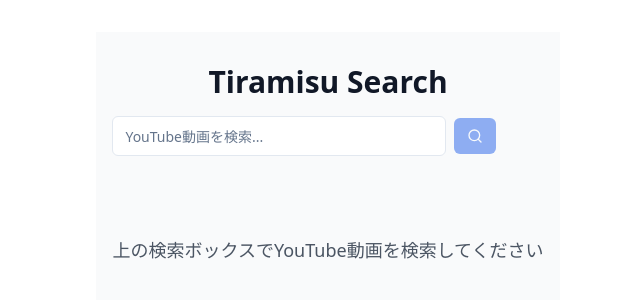
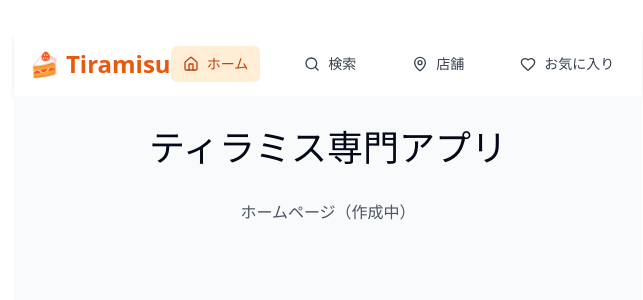
Before and after one commit to Otoriha/Tiramisu-app, a React (Vite) app in the folder frontend/: page / in a window 1280 px wide. Shown: the top 300 px of the page, without its empty margins (312-955 px from the left). Built offline with nearby package versions, Linux system fonts and the light colour scheme; no server answers.

Commit message:
feat: implement React Router for navigation
- Install react-router-dom
- Create Layout component with Navigation
- Create placeholder pages (Home, RecipeDetail, StoreMap, Favorites, NotFound)
- Configure routing in App.tsx
- Add responsive navigation with active state indicators

Closes #27

```diff
--- a/frontend/package.json
+++ b/frontend/package.json
@@ -19,6 +19,7 @@
     "lucide-react": "^0.523.0",
     "react": "^19.1.0",
     "react-dom": "^19.1.0",
+    "react-router-dom": "^7.6.2",
     "tailwind-merge": "^3.3.1"
   },
   "devDependencies": {
--- a/frontend/src/App.tsx
+++ b/frontend/src/App.tsx
@@ -1,8 +1,28 @@
 import './App.css'
+import { BrowserRouter, Routes, Route } from 'react-router-dom'
+import { Layout } from './components'
+import HomePage from './pages/HomePage'
 import SearchPage from './pages/SearchPage'
+import RecipeDetailPage from './pages/RecipeDetailPage'
+import StoreMapPage from './pages/StoreMapPage'
+import FavoritesPage from './pages/FavoritesPage'
+import NotFoundPage from './pages/NotFoundPage'
 
 function App() {
-  return <SearchPage />
+  return (
+    <BrowserRouter>
+      <Routes>
+        <Route path="/" element={<Layout />}>
+          <Route index element={<HomePage />} />
+          <Route path="search" element={<SearchPage />} />
+          <Route path="recipes/:id" element={<RecipeDetailPage />} />
+          <Route path="stores" element={<StoreMapPage />} />
+          <Route path="favorites" element={<FavoritesPage />} />
+          <Route path="*" element={<NotFoundPage />} />
+        </Route>
+      </Routes>
+    </BrowserRouter>
+  )
 }
 
 export default App
--- /dev/null
+++ b/frontend/src/components/Layout.tsx
@@ -0,0 +1,16 @@
+import React from 'react'
+import { Outlet } from 'react-router-dom'
+import Navigation from './Navigation'
+
+const Layout: React.FC = () => {
+  return (
+    <div className="min-h-screen bg-gray-50">
+      <Navigation />
+      <main>
+        <Outlet />
+      </main>
+    </div>
+  )
+}
+
+export default Layout
--- /dev/null
+++ b/frontend/src/components/Navigation.tsx
@@ -0,0 +1,74 @@
+import React from 'react'
+import { Link, useLocation } from 'react-router-dom'
+import { Home, Search, MapPin, Heart } from 'lucide-react'
+
+const Navigation: React.FC = () => {
+  const location = useLocation()
+
+  const navItems = [
+    { path: '/', label: 'ホーム', icon: Home },
+    { path: '/search', label: '検索', icon: Search },
+    { path: '/stores', label: '店舗', icon: MapPin },
+    { path: '/favorites', label: 'お気に入り', icon: Heart },
+  ]
+
+  return (
+    <nav className="bg-white shadow-md">
+      <div className="container mx-auto px-4">
+        <div className="flex items-center justify-between h-16">
+          {/* Logo */}
+          <Link to="/" className="flex items-center">
+            <span className="text-2xl font-bold text-orange-600">🍰 Tiramisu</span>
+          </Link>
+
+          {/* Desktop Navigation */}
+          <div className="hidden md:flex space-x-8">
+            {navItems.map((item) => {
+              const Icon = item.icon
+              const isActive = location.pathname === item.path
+
+              return (
+                <Link
+                  key={item.path}
+                  to={item.path}
+                  className={`flex items-center space-x-2 px-3 py-2 rounded-md text-sm font-medium transition-colors duration-200 ${
+                    isActive
+                      ? 'bg-orange-100 text-orange-700'
+                      : 'text-gray-700 hover:bg-gray-100'
+                  }`}
+                >
+                  <Icon className="w-4 h-4" />
+                  <span>{item.label}</span>
+                </Link>
+              )
+            })}
+          </div>
+
+          {/* Mobile Navigation */}
+          <div className="md:hidden flex space-x-4">
+            {navItems.map((item) => {
+              const Icon = item.icon
+              const isActive = location.pathname === item.path
+
+              return (
+                <Link
+                  key={item.path}
+                  to={item.path}
+                  className={`p-2 rounded-md ${
+                    isActive
+                      ? 'bg-orange-100 text-orange-700'
+                      : 'text-gray-700'
+                  }`}
+                >
+                  <Icon className="w-5 h-5" />
+                </Link>
+              )
+            })}
+          </div>
+        </div>
+      </div>
+    </nav>
+  )
+}
+
+export default Navigation
--- a/frontend/src/components/index.ts
+++ b/frontend/src/components/index.ts
@@ -2,6 +2,8 @@
 export { VideoCard } from './VideoCard'
 export { VideoGrid } from './VideoGrid'
 export { SkeletonCard } from './SkeletonCard'
+export { default as Navigation } from './Navigation'
+export { default as Layout } from './Layout'
 export type { SearchInputProps } from './SearchInput'
 export type { VideoCardProps } from './VideoCard'
 export type { VideoGridProps } from './VideoGrid'
--- /dev/null
+++ b/frontend/src/pages/FavoritesPage.tsx
@@ -0,0 +1,18 @@
+import React from 'react'
+
+const FavoritesPage: React.FC = () => {
+  return (
+    <div className="min-h-screen bg-gray-50">
+      <div className="container mx-auto px-4 py-8">
+        <h1 className="text-3xl font-bold mb-4">
+          お気に入り
+        </h1>
+        <p className="text-gray-600">
+          お気に入りリスト（作成中）
+        </p>
+      </div>
+    </div>
+  )
+}
+
+export default FavoritesPage
--- /dev/null
+++ b/frontend/src/pages/HomePage.tsx
@@ -0,0 +1,18 @@
+import React from 'react'
+
+const HomePage: React.FC = () => {
+  return (
+    <div className="min-h-screen bg-gray-50">
+      <div className="container mx-auto px-4 py-8">
+        <h1 className="text-4xl font-bold text-center mb-8">
+          ティラミス専門アプリ
+        </h1>
+        <p className="text-center text-gray-600">
+          ホームページ（作成中）
+        </p>
+      </div>
+    </div>
+  )
+}
+
+export default HomePage
--- /dev/null
+++ b/frontend/src/pages/NotFoundPage.tsx
@@ -0,0 +1,26 @@
+import React from 'react'
+import { Link } from 'react-router-dom'
+
+const NotFoundPage: React.FC = () => {
+  return (
+    <div className="min-h-screen bg-gray-50 flex items-center justify-center">
+      <div className="text-center">
+        <h1 className="text-6xl font-bold text-gray-800 mb-4">404</h1>
+        <h2 className="text-2xl font-semibold text-gray-600 mb-4">
+          ページが見つかりません
+        </h2>
+        <p className="text-gray-500 mb-8">
+          お探しのページは存在しないか、移動した可能性があります。
+        </p>
+        <Link
+          to="/"
+          className="inline-flex items-center px-6 py-3 bg-blue-600 text-white rounded-lg hover:bg-blue-700 transition-colors duration-200"
+        >
+          ホームに戻る
+        </Link>
+      </div>
+    </div>
+  )
+}
+
+export default NotFoundPage
--- /dev/null
+++ b/frontend/src/pages/RecipeDetailPage.tsx
@@ -0,0 +1,21 @@
+import React from 'react'
+import { useParams } from 'react-router-dom'
+
+const RecipeDetailPage: React.FC = () => {
+  const { id } = useParams<{ id: string }>()
+
+  return (
+    <div className="min-h-screen bg-gray-50">
+      <div className="container mx-auto px-4 py-8">
+        <h1 className="text-3xl font-bold mb-4">
+          レシピ詳細
+        </h1>
+        <p className="text-gray-600">
+          レシピID: {id}（作成中）
+        </p>
+      </div>
+    </div>
+  )
+}
+
+export default RecipeDetailPage
--- /dev/null
+++ b/frontend/src/pages/StoreMapPage.tsx
@@ -0,0 +1,18 @@
+import React from 'react'
+
+const StoreMapPage: React.FC = () => {
+  return (
+    <div className="min-h-screen bg-gray-50">
+      <div className="container mx-auto px-4 py-8">
+        <h1 className="text-3xl font-bold mb-4">
+          店舗マップ
+        </h1>
+        <p className="text-gray-600">
+          Google Maps統合予定（作成中）
+        </p>
+      </div>
+    </div>
+  )
+}
+
+export default StoreMapPage
```
Also changed, not shown: frontend/src/test/manual/routing-test.md (added, +32 -0 lines), 1 other file (tests, documents, lock files or other folders).
